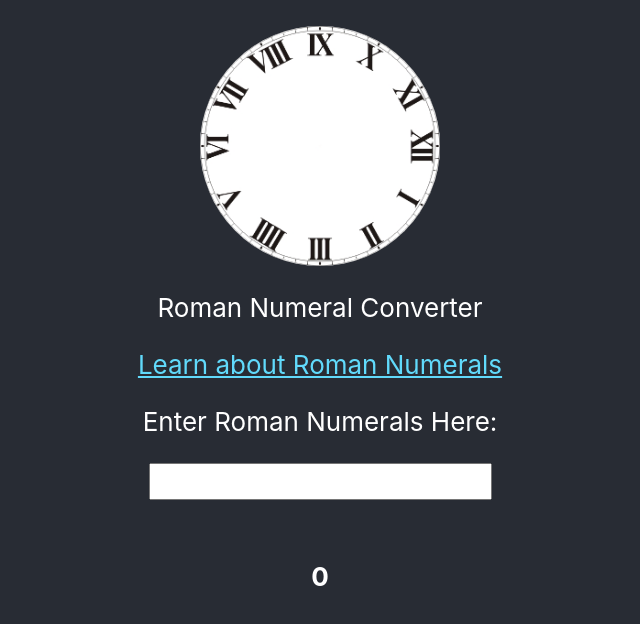
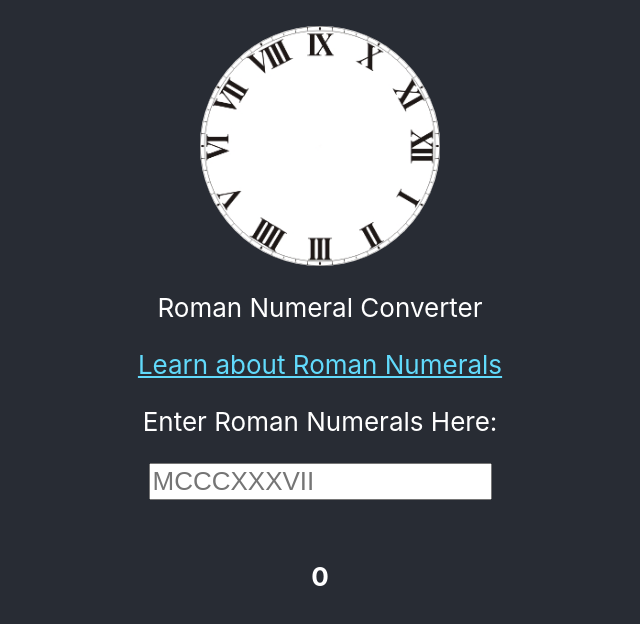
Before and after one commit to TheFern16/romanNumerals, a React (Create React App) app: page / in a window 1280 px wide. Shown: the top 624 px of the page, without its empty margins (320-960 px from the left). Built offline with nearby package versions, Linux system fonts and the light colour scheme.

Commit message:
Add test case to verify input box has been loaded

```diff
--- a/src/components/Roman/Roman.js
+++ b/src/components/Roman/Roman.js
@@ -10,7 +10,10 @@ function Roman(props) {
     <div className="romanContainer">
       <form onChange={handleChange} >
         Enter Roman Numerals Here:
-        <input type="text" name="roman"/>
+        <input
+          placeholder="MCCCXXXVII"
+          type="text"
+          name="roman"/>
       </form>
       <h4>{props.romanNumeralConversionValue}</h4>
     </div>
```
Also changed, not shown: 1 other file (tests, documents, lock files or other folders).
